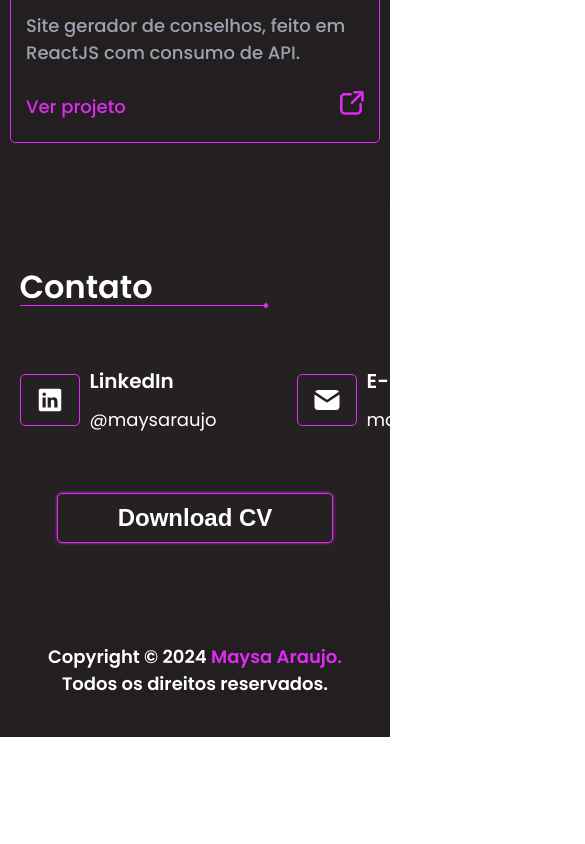
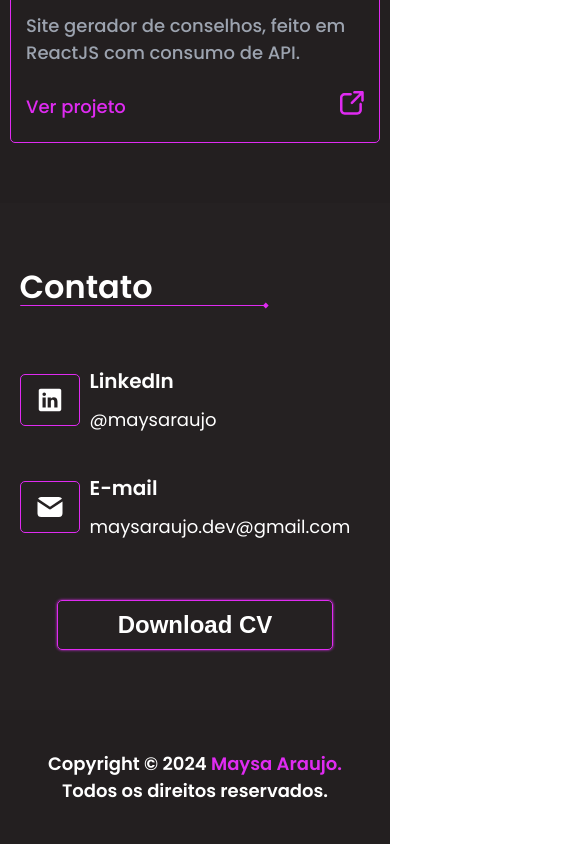
Before and after one commit to maysaraujo/portfolio, a React (Vite) app: page / in a window 390 px wide. Shown: the part 2755-3599 px from the top of the page, 585 px wide, since content can reach past the window. Before the commit the page ends 3492 px from the top, so only its background shows below. Built offline with nearby package versions, Linux system fonts and the light colour scheme.

Commit message:
feat: adding new style to contactContainer

```diff
--- a/src/components/Contact/Contact.module.css
+++ b/src/components/Contact/Contact.module.css
@@ -8,6 +8,7 @@ section .contactContainer {
   align-items: center;
   gap: 80px;
   margin-top: 50px;
+  flex-wrap: wrap;
 }
 
 section .contactContainer .contactCard {
@@ -73,3 +74,10 @@ section .buttonContainer button {
   box-shadow: 0 0 3px var(--magenta);
   cursor: pointer;
 }
+
+/* Responsivo */
+@media only screen and (max-width: 600px) {
+  section .contactContainer {
+    gap: 40px;
+  }
+}
```
